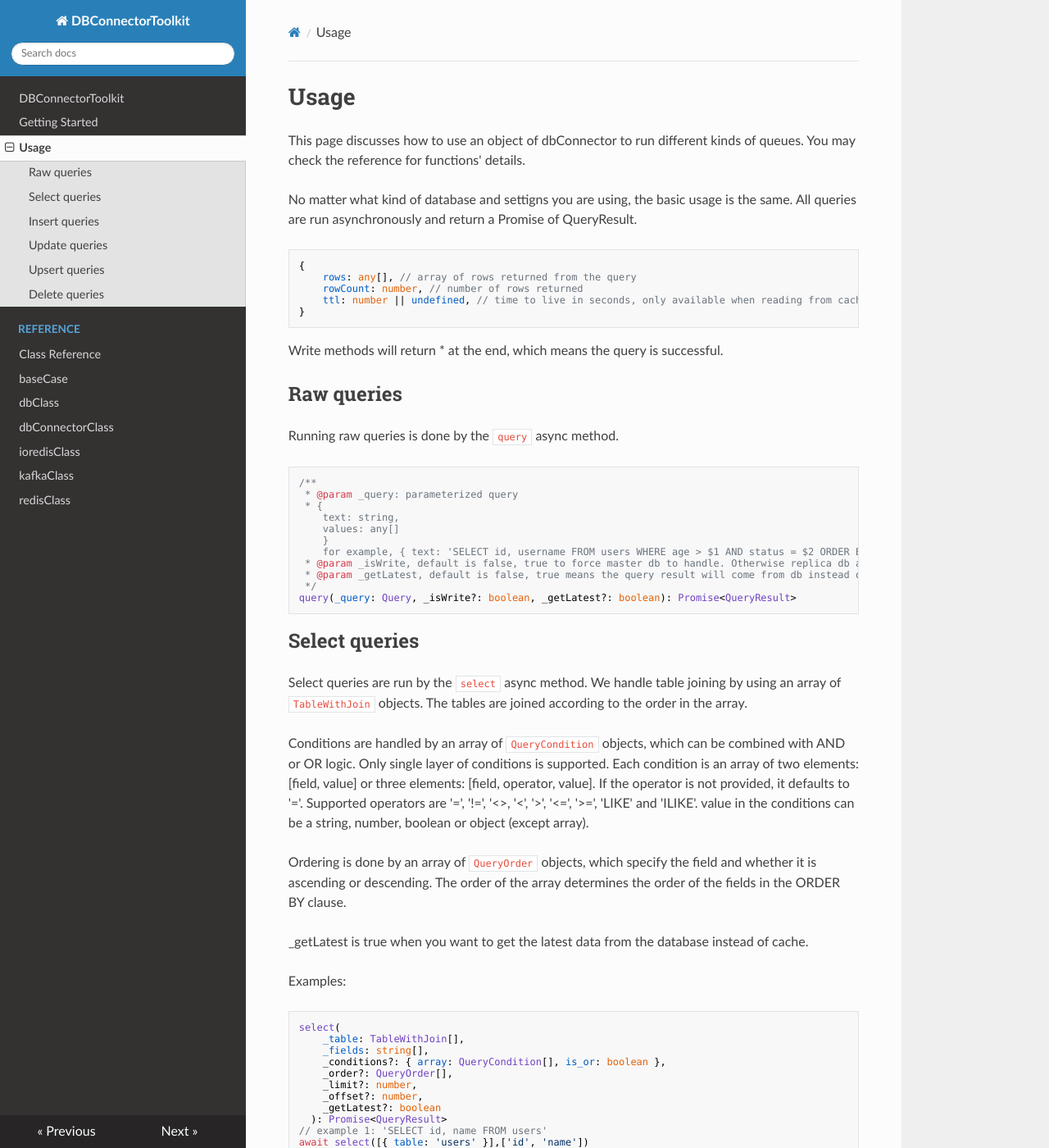
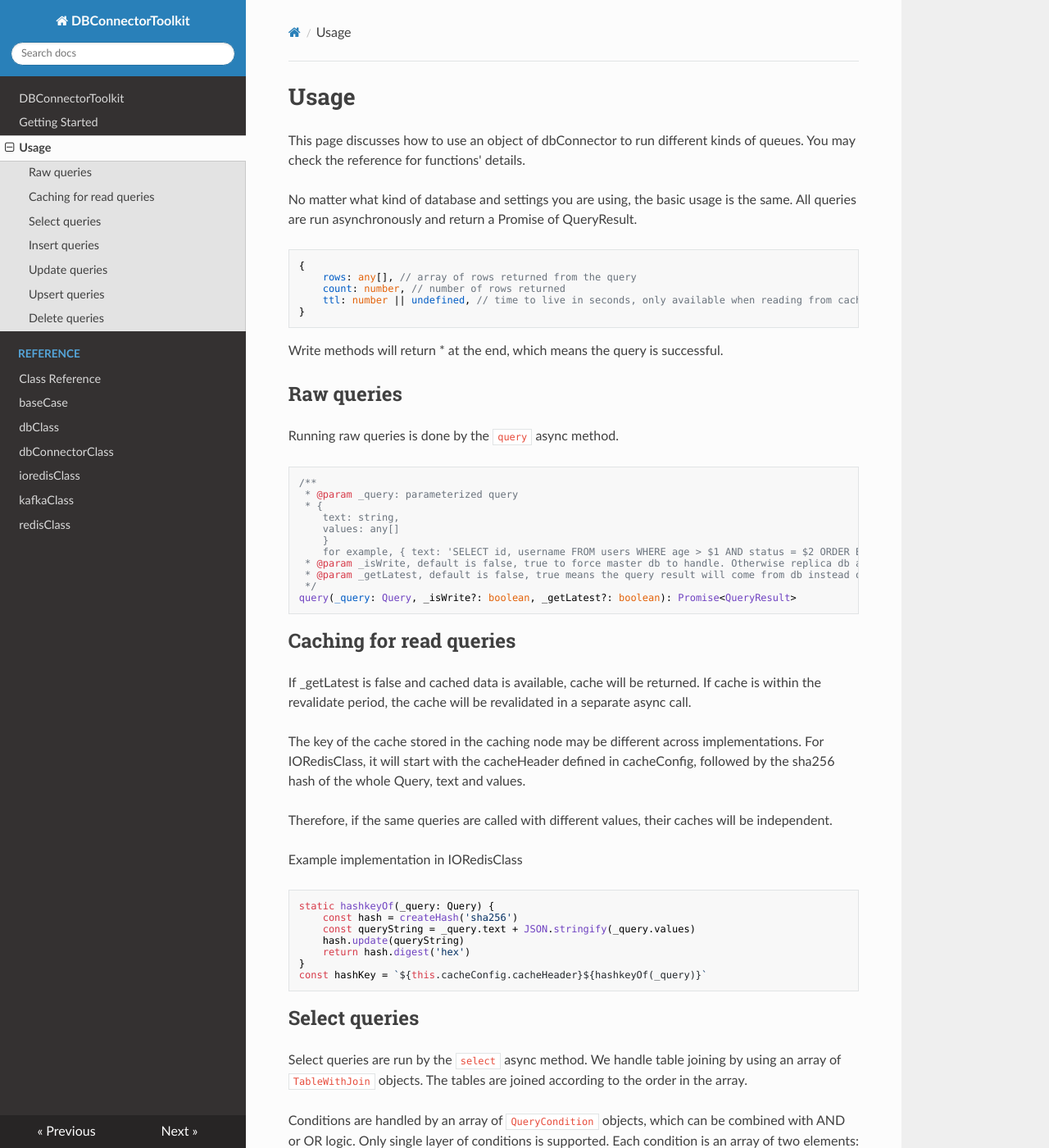
Before and after one commit to zx2486/DBConnectorToolkit, an MkDocs documentation site: the page built from docs/usage.md, in a window 1280 px wide and 1400 px high. Shown: the whole window at 82% size. Built offline with MkDocs 1.6.1, drawn with Linux system fonts in a browser that asks for light colours; nearby versions of some CDN libraries.

Commit message:
Update documentations

````diff
--- a/docs/usage.md
+++ b/docs/usage.md
@@ -4,12 +4,12 @@ Usage
 This page discusses how to use an object of dbConnector to run different kinds of queues.
 You may check the reference for functions' details.
 
-No matter what kind of database and settigns you are using, the basic usage is the same.
+No matter what kind of database and settings you are using, the basic usage is the same.
 All queries are run asynchronously and return a Promise of QueryResult.
 ```typescript
 {
     rows: any[], // array of rows returned from the query
-    rowCount: number, // number of rows returned
+    count: number, // number of rows returned
     ttl: number || undefined, // time to live in seconds, only available when reading from cache
 }
 ```
@@ -30,6 +30,25 @@ Running raw queries is done by the `query` async method.
  * @param _getLatest, default is false, true means the query result will come from db instead of cache. (replica if available)
  */
 query(_query: Query, _isWrite?: boolean, _getLatest?: boolean): Promise<QueryResult>
+```
+
+Caching for read queries
+------------------------
+If _getLatest is false and cached data is available, cache will be returned. If cache is within the revalidate period, the cache will be revalidated in a separate async call.
+
+The key of the cache stored in the caching node may be different across implementations. For IORedisClass, it will start with the cacheHeader defined in cacheConfig, followed by the sha256 hash of the whole Query, text and values.
+
+Therefore, if the same queries are called with different values, their caches will be independent.
+
+Example implementation in IORedisClass
+```typescript
+static hashkeyOf(_query: Query) {
+    const hash = createHash('sha256')
+    const queryString = _query.text + JSON.stringify(_query.values)
+    hash.update(queryString)
+    return hash.digest('hex')
+}
+const hashKey = `${this.cacheConfig.cacheHeader}${hashkeyOf(_query)}`
 ```
 
 Select queries
--- a/package.json
+++ b/package.json
@@ -1,6 +1,6 @@
 {
   "name": "dbconnectortoolkit",
-  "version": "0.1.3-SNAPSHOT.0",
+  "version": "0.1.3-SNAPSHOT.1",
   "description": "This module provides an integrated tool to connect database under different settings",
   "main": "dist/index.js",
   "types": "dist/index.d.ts",
--- a/pyproject.toml
+++ b/pyproject.toml
@@ -5,4 +5,5 @@ build-backend = "flit_core.buildapi"
 [project]
 name = "lumache"
 authors = [{name = "Graziella", email = "graziella@lumache"}]
-dynamic = ["version", "description"]
+description = "A Python library for managing snails."
+dynamic = ["version"]
````
Also changed, not shown: docs/gettingstarted.md (+4 -4 lines), docs/index.md (+0 -10 lines), 2 other files.
